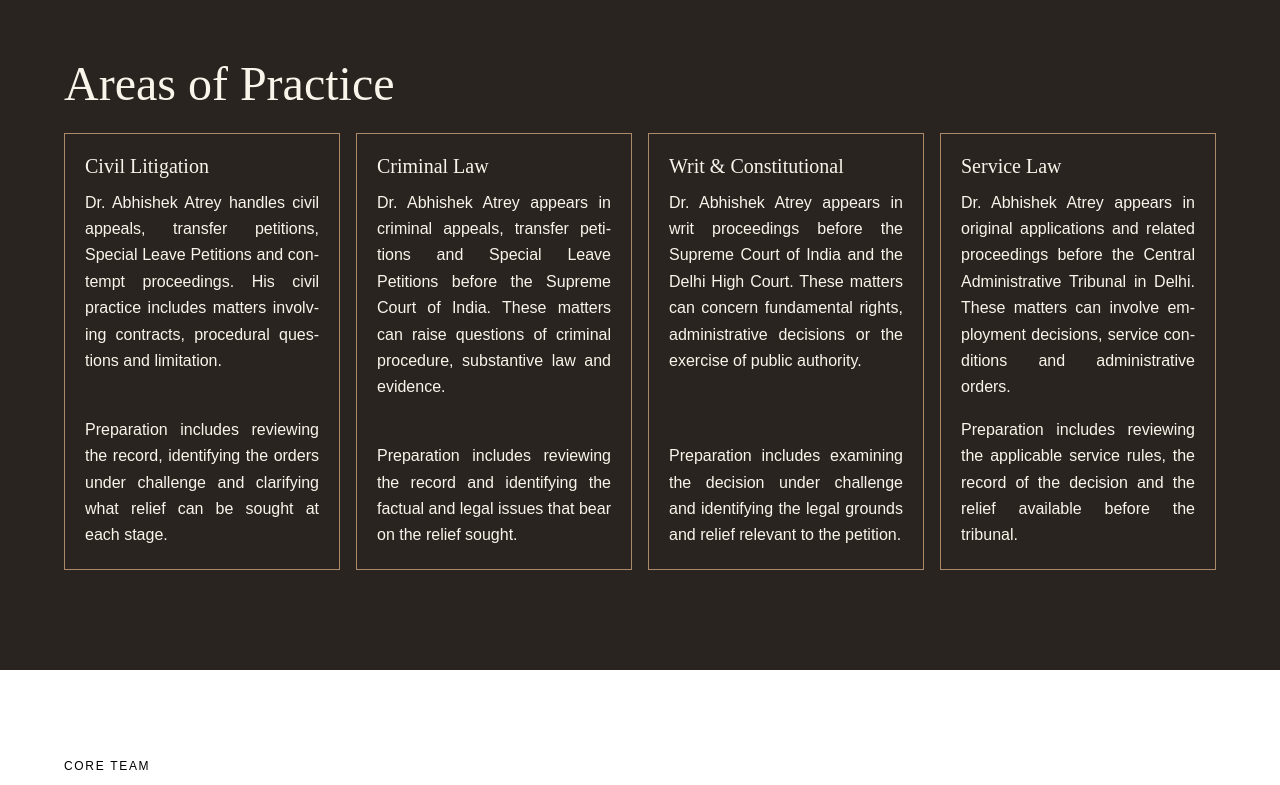
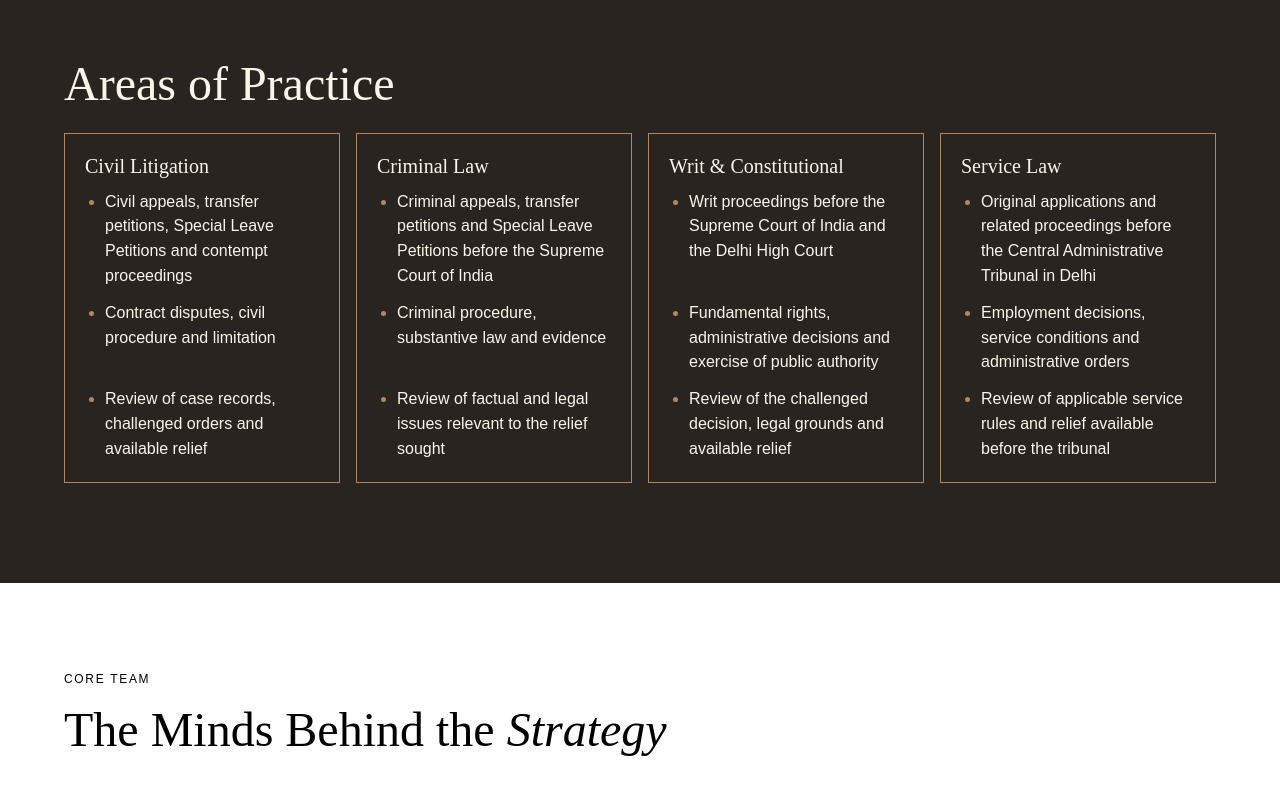
Before and after one commit to sahilmeenameena001-boop/atrey-, a plain HTML site: page index.html in a window 1280 px wide. Shown: the part 1300-2085 px from the top of the page. Drawn offline with Linux system fonts and the light colour scheme.

Commit message:
Align practice bullets and update homepage footer

```diff
--- a/brand/profile.css
+++ b/brand/profile.css
@@ -150,10 +150,7 @@
   grid-template-columns: repeat(4, minmax(0, 1fr));
 }
 
-.practice-card-grid p {
-  text-align: justify;
-  hyphens: auto;
-}
+
 
 .profile-eyebrow {
   color: inherit;
@@ -324,8 +321,7 @@
     grid-row: 2;
   }
 
-  .profile-team-bio p,
-  .practice-card-grid p {
+  .profile-team-bio p {
     text-align: start;
   }
 }
@@ -357,11 +353,6 @@
   text-transform: uppercase;
 }
 
-.practice-card-grid article {
-  display: flex;
-  flex-direction: column;
-}
-
 .practice-card-grid article > p:last-child {
   margin-top: auto;
   padding-top: 1rem;
@@ -389,3 +380,45 @@
     max-width: min(40%, 30rem);
   }
 }
+
+.practice-card-grid ul {
+  display: grid;
+  gap: 0.75rem;
+  margin-top: 1rem;
+  padding-inline-start: 1.25rem;
+  list-style: disc;
+  line-height: 1.55;
+}
+
+.practice-card-grid li::marker {
+  color: var(--sar-color-primary);
+}
+
+.profile-footer-heading {
+  padding-bottom: clamp(1.5rem, 4vw, 3rem);
+}
+
+.profile-footer-heading h2 {
+  margin-top: 0.65rem;
+  font-family: var(--sar-font-heading);
+  font-size: clamp(2rem, 4vw, 3rem);
+  line-height: 1.15;
+}
+
+/* Share one row per heading and bullet across adjacent practice cards. */
+@supports (grid-template-rows: subgrid) {
+  @media (min-width: 40.001rem) {
+    .practice-card-grid article {
+      display: grid;
+      grid-row: span 4;
+      grid-template-rows: subgrid;
+      row-gap: 0.75rem;
+    }
+
+    .practice-card-grid ul {
+      grid-row: span 3;
+      grid-template-rows: subgrid;
+      margin-top: 0;
+    }
+  }
+}
--- a/index.html
+++ b/index.html
@@ -14,10 +14,10 @@
   <img class="profile-event-photo" src="./assets/atrey/event-speaking.png" alt="Dr. Abhishek Atrey speaking at an event" width="1920" height="1080" loading="lazy" decoding="async">
 </div>
 </section>
-<section id="services" class="flex w-full flex-col items-center justify-center bg-[#1a1a1a] px-5 sm:px-8 md:px-16 lg:px-[136px] py-16 md:py-[100px] mx-auto overflow-hidden" data-sar-section="home/s03-cards" data-sar-type="cards"><div class="profile-content"><div><h2>Areas of Practice</h2><div class="profile-cards practice-card-grid"><article><h3>Civil Litigation</h3><p>Dr. Abhishek Atrey handles civil appeals, transfer petitions, Special Leave Petitions and contempt proceedings. His civil practice includes matters involving contracts, procedural questions and limitation.</p><p>Preparation includes reviewing the record, identifying the orders under challenge and clarifying what relief can be sought at each stage.</p></article>
-<article><h3>Criminal Law</h3><p>Dr. Abhishek Atrey appears in criminal appeals, transfer petitions and Special Leave Petitions before the Supreme Court of India. These matters can raise questions of criminal procedure, substantive law and evidence.</p><p>Preparation includes reviewing the record and identifying the factual and legal issues that bear on the relief sought.</p></article>
-<article><h3>Writ &amp; Constitutional</h3><p>Dr. Abhishek Atrey appears in writ proceedings before the Supreme Court of India and the Delhi High Court. These matters can concern fundamental rights, administrative decisions or the exercise of public authority.</p><p>Preparation includes examining the decision under challenge and identifying the legal grounds and relief relevant to the petition.</p></article>
-<article><h3>Service Law</h3><p>Dr. Abhishek Atrey appears in original applications and related proceedings before the Central Administrative Tribunal in Delhi. These matters can involve employment decisions, service conditions and administrative orders.</p><p>Preparation includes reviewing the applicable service rules, the record of the decision and the relief available before the tribunal.</p></article>
+<section id="services" class="flex w-full flex-col items-center justify-center bg-[#1a1a1a] px-5 sm:px-8 md:px-16 lg:px-[136px] py-16 md:py-[100px] mx-auto overflow-hidden" data-sar-section="home/s03-cards" data-sar-type="cards"><div class="profile-content"><div><h2>Areas of Practice</h2><div class="profile-cards practice-card-grid"><article><h3>Civil Litigation</h3><ul><li>Civil appeals, transfer petitions, Special Leave Petitions and contempt proceedings</li><li>Contract disputes, civil procedure and limitation</li><li>Review of case records, challenged orders and available relief</li></ul></article>
+<article><h3>Criminal Law</h3><ul><li>Criminal appeals, transfer petitions and Special Leave Petitions before the Supreme Court of India</li><li>Criminal procedure, substantive law and evidence</li><li>Review of factual and legal issues relevant to the relief sought</li></ul></article>
+<article><h3>Writ &amp; Constitutional</h3><ul><li>Writ proceedings before the Supreme Court of India and the Delhi High Court</li><li>Fundamental rights, administrative decisions and exercise of public authority</li><li>Review of the challenged decision, legal grounds and available relief</li></ul></article>
+<article><h3>Service Law</h3><ul><li>Original applications and related proceedings before the Central Administrative Tribunal in Delhi</li><li>Employment decisions, service conditions and administrative orders</li><li>Review of applicable service rules and relief available before the tribunal</li></ul></article>
 </div></div></div></section>
 <section id="team" class="flex w-full flex-col items-center justify-center bg-[#f8f3eb] px-5 sm:px-8 md:px-16 lg:px-[138px] py-14 md:py-[87px] mx-auto overflow-hidden" data-sar-section="home/s04-gallery" data-sar-type="gallery">
 
@@ -49,16 +49,15 @@
 <details><summary><span>How can I contact the Chambers?</span><span class="profile-accordion-toggle" aria-hidden="true"></span></summary><p>Call <a href="tel:+919810047556">98100 47556</a> or email <a href="mailto:abhishekatrey@gmail.com">abhishekatrey@gmail.com</a>.</p></details></div>
   </div>
 </section>
-<section id="blogs" class="flex w-full flex-col bg-[#f8f3eb] px-5 sm:px-8 md:px-16 lg:px-[138px] py-14 md:py-[72px] mx-auto overflow-hidden" data-sar-section="home/s08-cards" data-sar-type="cards"><div class="profile-content"><h2>Legal Insights</h2><a class="profile-link" href="./blog/index.html">Browse the articles</a></div></section>
-
-
-
-
 <footer data-sar-section="home/s12-footer" class="profile-footer">
+  <div id="contact" class="profile-footer-heading">
+    <p class="profile-eyebrow">Get in Touch</p>
+    <h2>Let's Discuss Your <em>Matter</em></h2>
+  </div>
   <div class="profile-footer-grid">
     <div><p class="profile-footer-name">Chambers of Dr. Abhishek Atrey</p><p>Senior Panel Counsel, Commission for Air Quality Management in the National Capital Region and Adjoining Areas</p></div>
-    <nav aria-label="Footer navigation"><h2 class="profile-eyebrow">Quick Links</h2><a href="#hero">Home</a><a href="#introduction">About Us</a><a href="#team">Core Team</a><a href="#services">Practice Areas</a><a href="#faq">FAQ</a><a href="#blogs">Legal Insights</a></nav>
-    <div id="contact" class="profile-contact-links"><h2 class="profile-eyebrow">Contact</h2>
+    <nav aria-label="Footer navigation"><h2 class="profile-eyebrow">Quick Links</h2><a href="#hero">Home</a><a href="#introduction">About Us</a><a href="#team">Core Team</a><a href="#services">Practice Areas</a><a href="#faq">FAQ</a></nav>
+    <div class="profile-contact-links"><h2 class="profile-eyebrow">Contact</h2>
 <a href="tel:+919810047556">98100 47556</a>
 <a href="mailto:abhishekatrey@gmail.com">abhishekatrey@gmail.com</a></div>
   </div>
```
